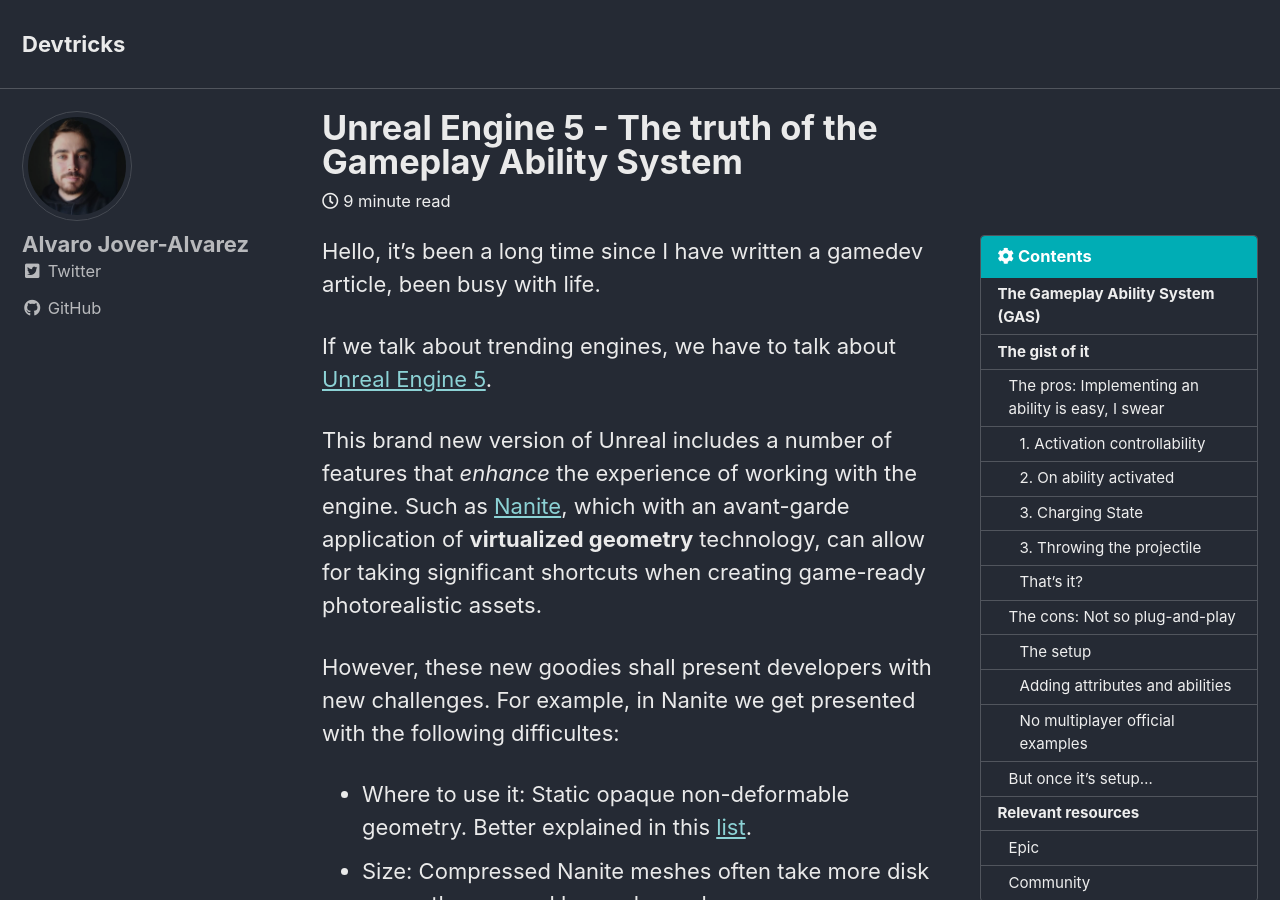
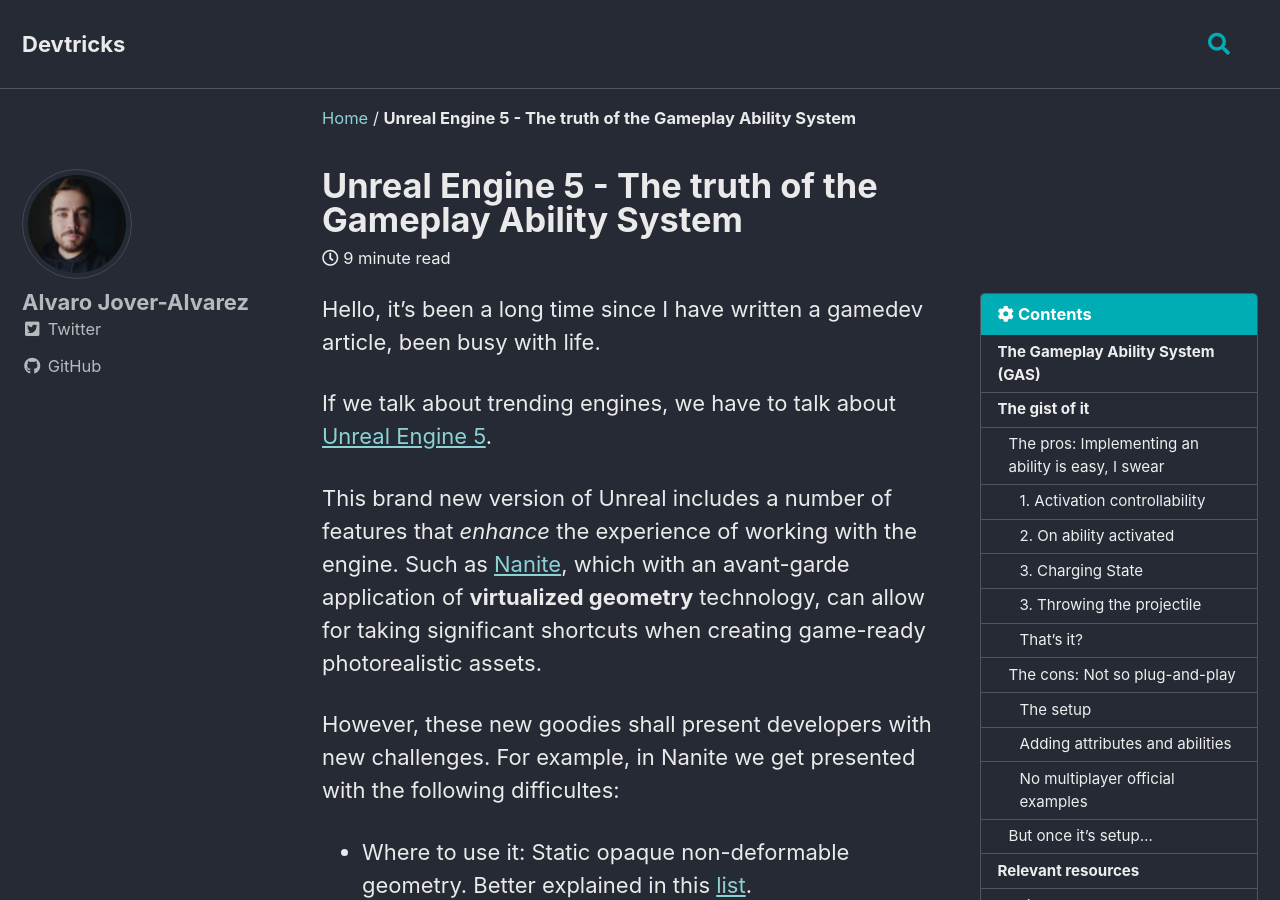
Before and after one commit to vorixo/devtricks, a Jekyll site: the page built from _posts/2021-10-09-gas.md, in a window 1280 px wide and 900 px high. Built offline with Jekyll 4.4.1, drawn with Linux system fonts in a browser that asks for light colours; cached includes are drawn as plain includes; some of the changed lines change nothing that is shown.

Commit message:
[FIX] Fixes

```diff
--- a/_config.yml
+++ b/_config.yml
@@ -27,7 +27,7 @@
 teaser                   : # path of fallback teaser image, e.g. "/assets/images/500x300.png"
 logo                     : # path of logo image to display in the masthead, e.g. "/assets/images/88x88.png"
 masthead_title           : # overrides the website title displayed in the masthead, use " " for no title
-# breadcrumbs            : false # true, false (default)
+breadcrumbs              : true # true, false (default)
 words_per_minute         : 200
 comments:
   provider               : # false (default), "disqus", "discourse", "facebook", "staticman", "staticman_v2", "utterances", "giscus", "custom"
@@ -59,9 +59,9 @@
 atom_feed:
   path                   : # blank (default) uses feed.xml
   hide                   : true # true, false (default)
-search                   : # true, false (default)
-search_full_content      : # true, false (default)
-search_provider          : # lunr (default), algolia, google
+search                   : true # true, false (default)
+search_full_content      : true # true, false (default)
+search_provider          : lunr # lunr (default), algolia, google
 algolia:
   application_id         : # YOUR_APPLICATION_ID
   index_name             : # YOUR_INDEX_NAME
@@ -291,5 +291,3 @@
       toc_label: "Contents"
       toc_icon: "cog"
       toc_sticky: true
-      breadcrumbs: true
-      search: true
```
